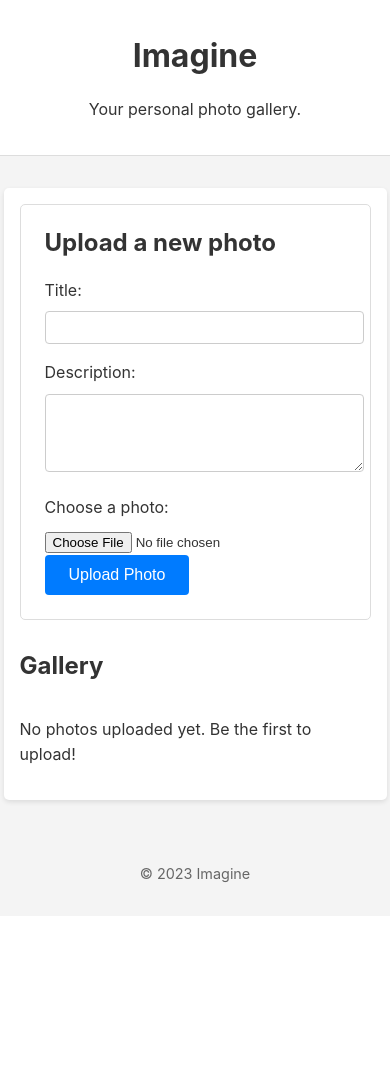
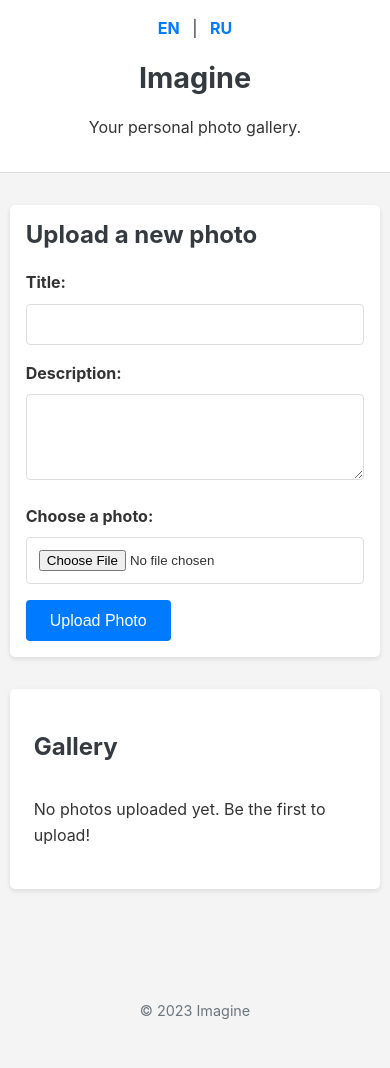
Before and after one commit to ebuvinta-svg/Ttestr, a PHP site: page / in a window 390 px wide. Before the commit the page ends 883 px from the top, so only its background shows below. Run offline with PHP 8.4, Linux system fonts and the light colour scheme; data that the repository does not hold is empty.

Commit message:
Refactor: Improve design, add responsiveness, and i18n
This commit addresses user feedback by implementing several major improvements:

- **Fix File Upload Error:** The `upload.php` script now programmatically creates the `uploads/` directory if it does not exist, preventing the `move_uploaded_file` error when the directory is missing.

- **Russian Language Support:** A simple internationalization (i18n) system has been implemented.
    - Added `lang/` directory with `en.php` and `ru.php` translation files.
    - All user-facing strings are now loaded from the language files.
    - A language switcher has been added to the header, allowing users to switch between English and Russian.

- **Improved Design and Responsiveness:** The website's design has been updated for a more modern look and feel.
    - The stylesheet (`css/style.css`) has been rewritten using CSS variables for a consistent theme.
    - Added media queries to ensure the layout is fully responsive and works well on mobile devices.
    - The HTML structure in `index.php` and `photo.php` has been updated to use a centered container layout.

```diff
--- a/css/style.css
+++ b/css/style.css
@@ -1,19 +1,41 @@
 /* General Styles */
+:root {
+    --primary-color: #007bff;
+    --primary-hover-color: #0056b3;
+    --secondary-color: #6c757d;
+    --success-color: #28a745;
+    --success-hover-color: #218838;
+    --light-gray-color: #f8f9fa;
+    --dark-gray-color: #343a40;
+    --text-color: #333;
+    --border-color: #ddd;
+    --background-color: #f4f4f4;
+    --white-color: #fff;
+    --box-shadow: 0 2px 5px rgba(0,0,0,0.1);
+}
+
 body {
     font-family: -apple-system, BlinkMacSystemFont, "Segoe UI", Roboto, "Helvetica Neue", Arial, sans-serif;
     line-height: 1.6;
     margin: 0;
     padding: 0;
-    background-color: #f4f4f4;
-    color: #333;
+    background-color: var(--background-color);
+    color: var(--text-color);
+}
+
+.container {
+    width: 90%;
+    max-width: 1200px;
+    margin: 0 auto;
 }
 
 h1, h2, h3 {
     line-height: 1.2;
+    color: var(--dark-gray-color);
 }
 
 a {
-    color: #007bff;
+    color: var(--primary-color);
     text-decoration: none;
 }
 
@@ -23,31 +45,38 @@ a:hover {
 
 /* Header */
 header {
-    background-color: #fff;
+    background-color: var(--white-color);
     padding: 1rem 0;
-    border-bottom: 1px solid #ddd;
+    border-bottom: 1px solid var(--border-color);
     text-align: center;
+    position: relative;
+}
+
+.lang-switcher {
+    position: absolute;
+    top: 1rem;
+    right: 1rem;
+}
+
+.lang-switcher a {
+    margin: 0 0.5rem;
+    font-weight: bold;
 }
 
 /* Main Content */
 main {
-    width: 90%;
-    max-width: 1200px;
-    margin: 2rem auto;
-    padding: 1rem;
-    background-color: #fff;
+    padding: 2rem 0;
+}
+
+section {
+    background-color: var(--white-color);
+    padding: 1.5rem;
+    margin-bottom: 2rem;
     border-radius: 5px;
-    box-shadow: 0 2px 5px rgba(0,0,0,0.1);
+    box-shadow: var(--box-shadow);
 }
 
 /* Upload Form */
-.upload-form {
-    margin-bottom: 2rem;
-    padding: 1.5rem;
-    border: 1px solid #ddd;
-    border-radius: 5px;
-}
-
 .upload-form h2 {
     margin-top: 0;
 }
@@ -55,30 +84,34 @@ main {
 .upload-form label {
     display: block;
     margin-bottom: 0.5rem;
+    font-weight: bold;
 }
 
 .upload-form input[type="text"],
-.upload-form textarea {
+.upload-form textarea,
+.upload-form input[type="file"] {
     width: 100%;
-    padding: 0.5rem;
+    padding: 0.75rem;
     margin-bottom: 1rem;
-    border: 1px solid #ccc;
+    border: 1px solid var(--border-color);
     border-radius: 4px;
+    box-sizing: border-box;
 }
 
 .upload-form button {
     display: inline-block;
-    background-color: #007bff;
-    color: #fff;
+    background-color: var(--primary-color);
+    color: var(--white-color);
     padding: 0.7rem 1.5rem;
     border: none;
     border-radius: 4px;
     cursor: pointer;
     font-size: 1rem;
+    transition: background-color 0.2s;
 }
 
 .upload-form button:hover {
-    background-color: #0056b3;
+    background-color: var(--primary-hover-color);
 }
 
 
@@ -86,42 +119,44 @@ main {
 .gallery-container {
     display: grid;
     grid-template-columns: repeat(auto-fill, minmax(250px, 1fr));
-    gap: 1rem;
+    gap: 1.5rem;
 }
 
 .gallery-item {
-    border: 1px solid #ddd;
+    border: 1px solid var(--border-color);
     border-radius: 4px;
     overflow: hidden;
-    box-shadow: 0 2px 5px rgba(0,0,0,0.1);
-    transition: transform 0.2s;
+    box-shadow: var(--box-shadow);
+    transition: transform 0.2s, box-shadow 0.2s;
 }
 
 .gallery-item:hover {
-    transform: scale(1.05);
+    transform: translateY(-5px);
+    box-shadow: 0 4px 10px rgba(0,0,0,0.15);
 }
 
 .gallery-item img {
     width: 100%;
-    height: auto;
+    height: 200px;
+    object-fit: cover;
     display: block;
 }
 
 .gallery-item h3 {
     margin: 0;
-    padding: 0.5rem;
+    padding: 1rem;
     text-align: center;
-    background-color: #f8f9fa;
+    background-color: var(--light-gray-color);
+    font-size: 1rem;
 }
 
 
 /* Footer */
 footer {
     text-align: center;
-    padding: 1rem 0;
-    margin-top: 2rem;
+    padding: 2rem 0;
     font-size: 0.9rem;
-    color: #666;
+    color: var(--secondary-color);
 }
 
 /* Photo View Page */
@@ -132,21 +167,24 @@ footer {
 .photo-container img {
     max-width: 100%;
     height: auto;
-    margin-bottom: 1rem;
+    margin-bottom: 1.5rem;
     border-radius: 5px;
-    box-shadow: 0 2px 8px rgba(0,0,0,0.1);
+    box-shadow: 0 4px 15px rgba(0,0,0,0.2);
 }
 
 .photo-container p {
     font-size: 1.1rem;
     color: #555;
-    margin-bottom: 1.5rem;
+    margin-bottom: 2rem;
+    max-width: 800px;
+    margin-left: auto;
+    margin-right: auto;
 }
 
 .download-btn {
     display: inline-block;
-    background-color: #28a745;
-    color: #fff;
+    background-color: var(--success-color);
+    color: var(--white-color);
     padding: 0.8rem 2rem;
     border: none;
     border-radius: 5px;
@@ -156,6 +194,41 @@ footer {
 }
 
 .download-btn:hover {
-    background-color: #218838;
+    background-color: var(--success-hover-color);
     text-decoration: none;
+    color: var(--white-color);
 }
+
+/* Responsive Design */
+@media (max-width: 768px) {
+    .container {
+        width: 95%;
+    }
+
+    header {
+        padding: 1rem;
+    }
+
+    h1 {
+        font-size: 1.8rem;
+    }
+
+    .lang-switcher {
+        position: static;
+        margin-bottom: 1rem;
+    }
+
+    .gallery-container {
+        grid-template-columns: repeat(auto-fill, minmax(200px, 1fr));
+    }
+}
+
+@media (max-width: 480px) {
+    .gallery-container {
+        grid-template-columns: 1fr;
+    }
+
+    .upload-form {
+        padding: 1rem;
+    }
+}
--- a/index.php
+++ b/index.php
@@ -1,40 +1,46 @@
 <?php
-// Include the database connection file
+require_once 'lang/init.php';
 require_once 'config/db.php';
 ?>
 <!DOCTYPE html>
-<html lang="en">
+<html lang="<?php echo $lang_code; ?>">
 <head>
     <meta charset="UTF-8">
     <meta name="viewport" content="width=device-width, initial-scale=1.0">
-    <title>Imagine - Photo Hosting</title>
+    <title><?php echo $lang['site_title']; ?></title>
     <link rel="stylesheet" href="css/style.css">
 </head>
 <body>
     <header>
-        <h1>Imagine</h1>
-        <p>Your personal photo gallery.</p>
+        <div class="container">
+            <div class="lang-switcher">
+                <a href="?lang=en">EN</a> | <a href="?lang=ru">RU</a>
+            </div>
+            <h1><?php echo $lang['header_title']; ?></h1>
+            <p><?php echo $lang['header_subtitle']; ?></p>
+        </div>
     </header>
 
     <main>
+        <div class="container">
             <section class="upload-form">
-            <h2>Upload a new photo</h2>
+                <h2><?php echo $lang['upload_form_title']; ?></h2>
                 <form action="upload.php" method="post" enctype="multipart/form-data">
-                <label for="title">Title:</label>
+                    <label for="title"><?php echo $lang['form_title_label']; ?></label>
                     <input type="text" name="title" id="title" required>
 
-                <label for="description">Description:</label>
+                    <label for="description"><?php echo $lang['form_description_label']; ?></label>
                     <textarea name="description" id="description" rows="4"></textarea>
 
-                <label for="photo">Choose a photo:</label>
+                    <label for="photo"><?php echo $lang['form_photo_label']; ?></label>
                     <input type="file" name="photo" id="photo" accept="image/*" required>
 
-                <button type="submit">Upload Photo</button>
+                    <button type="submit"><?php echo $lang['upload_button']; ?></button>
                 </form>
             </section>
 
             <section class="gallery">
-            <h2>Gallery</h2>
+                <h2><?php echo $lang['gallery_title']; ?></h2>
                 <div class="gallery-container">
                     <?php
                     // Fetch photos from the database
@@ -43,22 +49,25 @@ require_once 'config/db.php';
                     if ($result && $result->num_rows > 0) {
                         while ($row = $result->fetch_assoc()) {
                             echo '<div class="gallery-item">';
-                        echo '<a href="photo.php?id=' . $row['id'] . '">';
+                            echo '<a href="photo.php?id=' . $row['id'] . '&lang=' . $lang_code . '">';
                             echo '<img src="uploads/' . htmlspecialchars($row['filename']) . '" alt="' . htmlspecialchars($row['title']) . '">';
                             echo '<h3>' . htmlspecialchars($row['title']) . '</h3>';
                             echo '</a>';
                             echo '</div>';
                         }
                     } else {
-                    echo '<p>No photos uploaded yet. Be the first to upload!</p>';
+                        echo '<p>' . $lang['no_photos_message'] . '</p>';
                     }
                     ?>
                 </div>
             </section>
+        </div>
     </main>
 
     <footer>
-        <p>&copy; 2023 Imagine</p>
+        <div class="container">
+            <p><?php echo $lang['footer_text']; ?></p>
+        </div>
     </footer>
 </body>
 </html>
--- /dev/null
+++ b/lang/en.php
@@ -0,0 +1,22 @@
+<?php
+return [
+    'site_title' => 'Imagine - Photo Hosting',
+    'header_title' => 'Imagine',
+    'header_subtitle' => 'Your personal photo gallery.',
+    'upload_form_title' => 'Upload a new photo',
+    'form_title_label' => 'Title:',
+    'form_description_label' => 'Description:',
+    'form_photo_label' => 'Choose a photo:',
+    'upload_button' => 'Upload Photo',
+    'gallery_title' => 'Gallery',
+    'no_photos_message' => 'No photos uploaded yet. Be the first to upload!',
+    'footer_text' => '&copy; 2023 Imagine',
+    'photo_not_found_title' => 'Photo not found',
+    'photo_not_found_message' => 'Photo not found. <a href="index.php">Return to gallery</a>.',
+    'download_button' => 'Download Photo',
+    'upload_success_message' => 'Photo uploaded successfully!',
+    'upload_error_message' => 'Sorry, there was an error uploading your file.',
+    'invalid_file_type_message' => 'Sorry, only JPG, JPEG, PNG, & GIF files are allowed.',
+    'no_file_uploaded_message' => 'No file was uploaded or there was an upload error.',
+];
+?>
--- /dev/null
+++ b/lang/init.php
@@ -0,0 +1,26 @@
+<?php
+session_start();
+
+// Default language is English
+$default_lang = 'en';
+
+// Supported languages
+$supported_langs = ['en', 'ru'];
+
+// Check for language change via GET parameter
+if (isset($_GET['lang']) && in_array($_GET['lang'], $supported_langs)) {
+    $_SESSION['lang'] = $_GET['lang'];
+}
+
+// Determine the language to use
+$lang_code = isset($_SESSION['lang']) ? $_SESSION['lang'] : $default_lang;
+
+// Include the language file
+$lang_file = __DIR__ . '/' . $lang_code . '.php';
+if (file_exists($lang_file)) {
+    $lang = require $lang_file;
+} else {
+    // Fallback to default language if file not found
+    $lang = require __DIR__ . '/' . $default_lang . '.php';
+}
+?>
```
Also changed, not shown: lang/ru.php (added, +22 -0 lines), photo.php (+19 -8 lines), upload.php (+12 -7 lines). Lines whose indentation alone changed are shown as unchanged.
